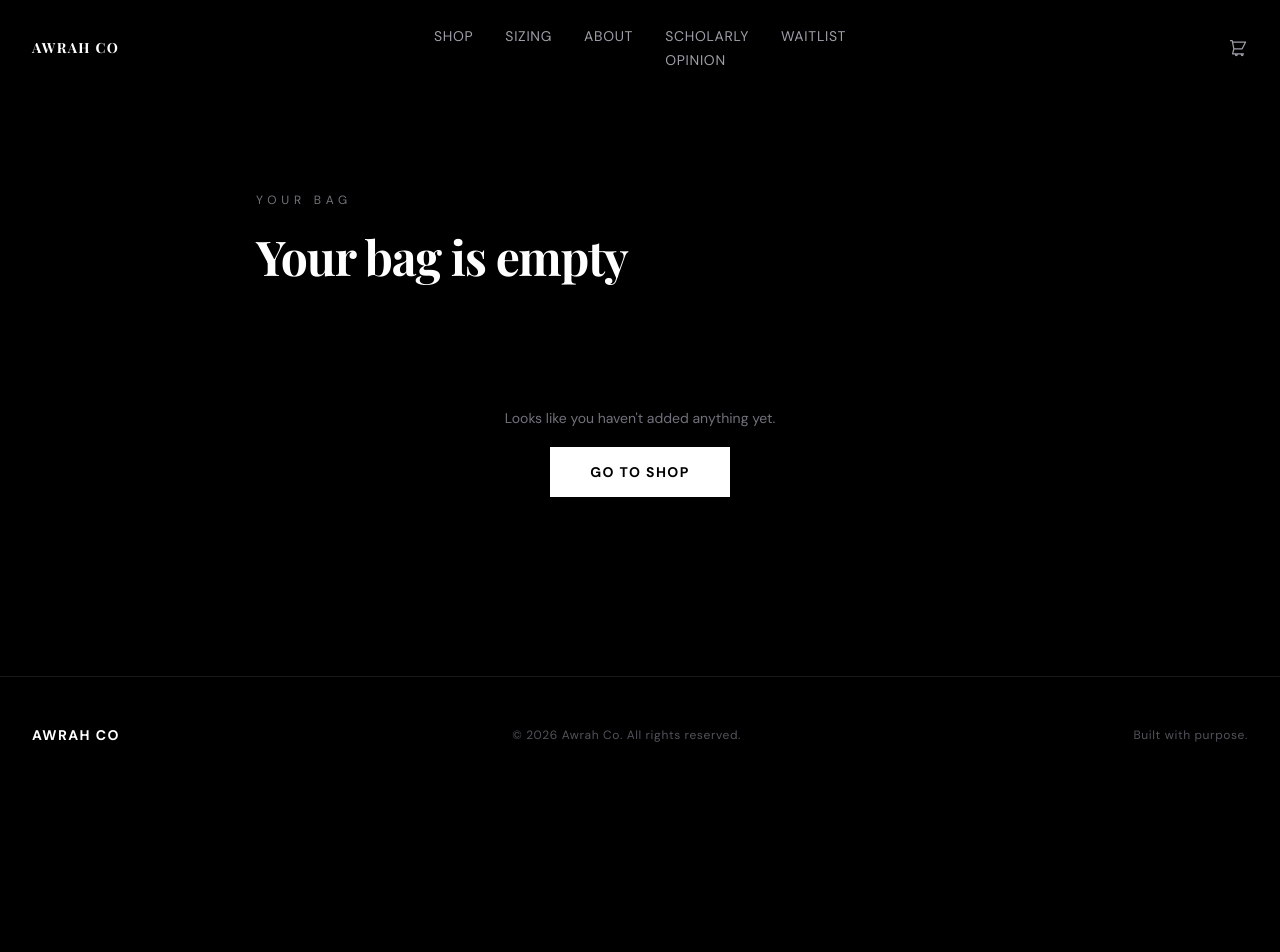
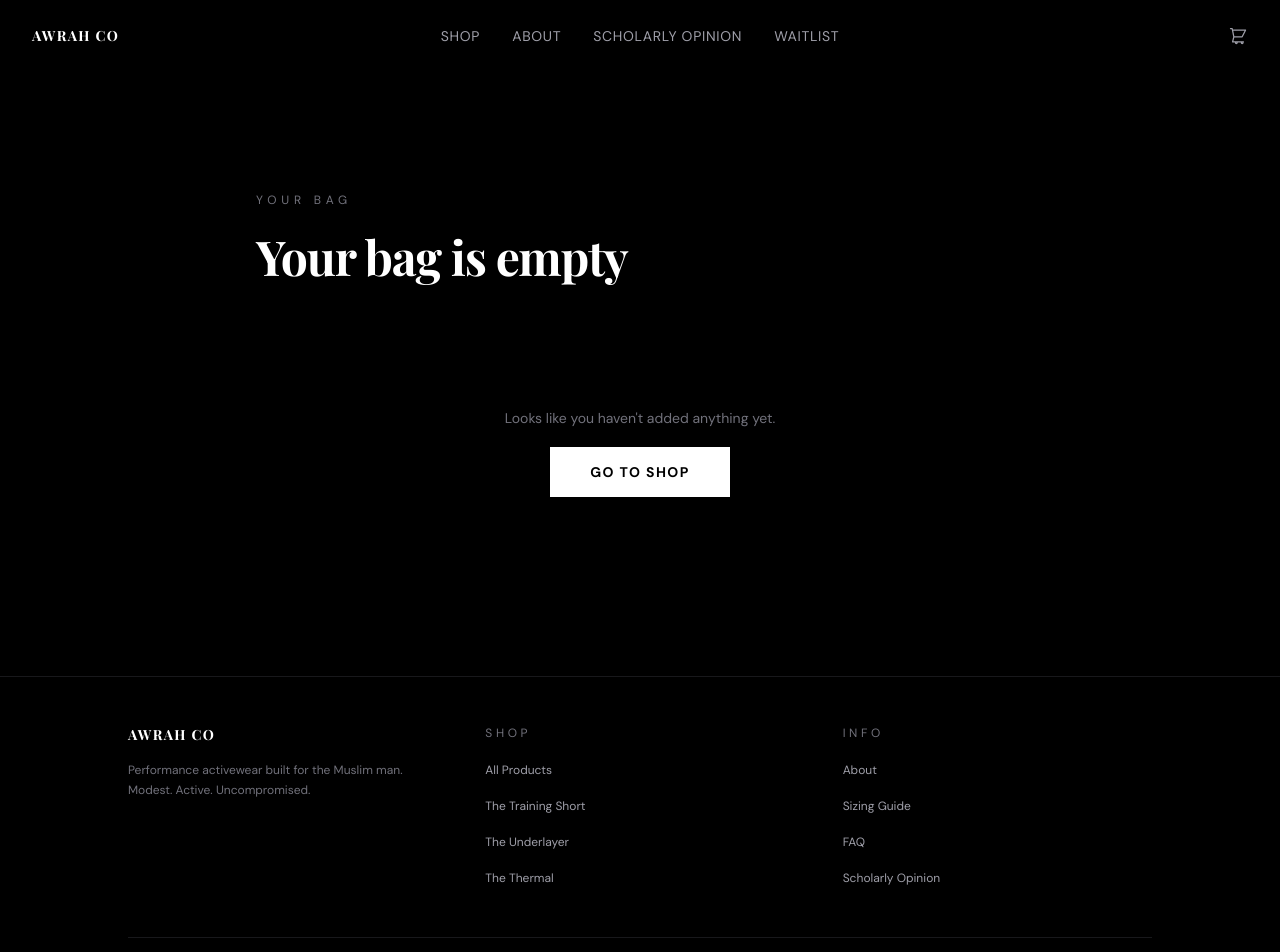
Before and after one commit to RazzleAI212/awrah-co, a Next.js app: page /cart in a window 1280 px wide. Shown: the top 952 px of the page. Before the commit the page ends 800 px from the top, so only its background shows below. Built offline with nearby package versions, Linux system fonts and the light colour scheme.

Commit message:
add FAQ Page, expand footer with product and info links, clean navbar

```diff
--- a/app/components/Footer.js
+++ b/app/components/Footer.js
@@ -1,15 +1,87 @@
+import Link from "next/link"
+
 export default function Footer() {
   return (
-      <footer className="border-t border-zinc-900 px-8 py-12 flex flex-col sm:flex-row items-center justify-between gap-4">
-        <span className="text-white text-sm font-bold tracking-widest uppercase">
+    <footer className="border-t border-zinc-900 px-8 py-12">
+      <div className="max-w-5xl mx-auto">
+        <div className="grid md:grid-cols-3 gap-12 mb-12">
+
+          {/* Brand */}
+          <div>
+            <p className="text-white text-sm font-bold tracking-widest uppercase font-serif mb-4">
               Awrah Co
-        </span>
+            </p>
+            <p className="text-zinc-500 text-xs leading-relaxed">
+              Performance activewear built for the Muslim man. Modest. Active. Uncompromised.
+            </p>
+          </div>
+
+          {/* Shop */}
+          <div>
+            <p className="text-zinc-500 text-xs tracking-[0.3em] uppercase mb-4">Shop</p>
+            <ul className="space-y-3">
+              <li>
+                <Link href="/shop" className="text-zinc-400 text-xs hover:text-white transition-colors">
+                  All Products
+                </Link>
+              </li>
+              <li>
+                <Link href="/shop/training-short" className="text-zinc-400 text-xs hover:text-white transition-colors">
+                  The Training Short
+                </Link>
+              </li>
+              <li>
+                <Link href="/shop/underlayer" className="text-zinc-400 text-xs hover:text-white transition-colors">
+                  The Underlayer
+                </Link>
+              </li>
+              <li>
+                <Link href="/shop/thermal" className="text-zinc-400 text-xs hover:text-white transition-colors">
+                  The Thermal
+                </Link>
+              </li>
+            </ul>
+          </div>
+
+          {/* Info */}
+          <div>
+            <p className="text-zinc-500 text-xs tracking-[0.3em] uppercase mb-4">Info</p>
+            <ul className="space-y-3">
+              <li>
+                <Link href="/about" className="text-zinc-400 text-xs hover:text-white transition-colors">
+                  About
+                </Link>
+              </li>
+              <li>
+                <Link href="/sizing" className="text-zinc-400 text-xs hover:text-white transition-colors">
+                  Sizing Guide
+                </Link>
+              </li>
+              <li>
+                <Link href="/faq" className="text-zinc-400 text-xs hover:text-white transition-colors">
+                  FAQ
+                </Link>
+              </li>
+              <li>
+                <Link href="/scholarly-opinion" className="text-zinc-400 text-xs hover:text-white transition-colors">
+                  Scholarly Opinion
+                </Link>
+              </li>
+            </ul>
+          </div>
+
+        </div>
+
+        {/* Bottom bar */}
+        <div className="border-t border-zinc-900 pt-8 flex flex-col sm:flex-row items-center justify-between gap-4">
           <p className="text-zinc-600 text-xs tracking-wider">
-          © 2026 Awrah Co. All rights reserved.
+            © 2025 Awrah Co. All rights reserved.
           </p>
           <p className="text-zinc-600 text-xs tracking-wider">
             Built with purpose.
           </p>
+        </div>
+      </div>
     </footer>
   )
 }
--- a/app/components/Navbar.js
+++ b/app/components/Navbar.js
@@ -29,7 +29,6 @@ export default function Navbar() {
 
   const links = [
     { label: "Shop", href: "/shop" },
-    { label: "Sizing", href: "/sizing" },
     { label: "About", href: "/about" },
     { label: "Scholarly Opinion", href: "/scholarly-opinion" },
     { label: "Waitlist", href: isHome ? "#waitlist" : "/#waitlist" },
--- /dev/null
+++ b/app/faq/page.js
@@ -0,0 +1,94 @@
+"use client"
+import { useState } from "react"
+import Navbar from "../components/Navbar"
+import Footer from "../components/Footer"
+
+const faqs = [
+  {
+    question: "What makes Awrah Co different from regular gym shorts?",
+    answer: "Awrah Co shorts are specifically designed with Muslim men in mind. Our dual layer construction means the inner layer extends to the knee, providing full awrah coverage without needing to wear separate compression tights underneath."
+  },
+  {
+    question: "What is the difference between The Training Short and The Underlayer?",
+    answer: "The Training Short is a complete 2-in-1 short with a built-in inner layer — designed specifically for sport and gym use. The Underlayer is just the inner layer on its own, designed to be worn under any shorts you already own, whether at the gym, out casually, or anywhere else."
+  },
+  {
+    question: "What is The Thermal for?",
+    answer: "The Thermal is an ankle length base layer designed for winter training. It provides full leg coverage and warmth while remaining moisture wicking and comfortable under shorts or trousers."
+  },
+  {
+    question: "What sizes do you offer?",
+    answer: "We currently offer S, M, L, XL and XXL across all products. Visit our Sizing page for a full size guide and measurement instructions."
+  },
+  {
+    question: "What fabric are the products made from?",
+    answer: "Our products are made from 87% Polyester and 13% Elastane — a lightweight, breathable, moisture wicking blend designed for performance."
+  },
+  {
+    question: "Are the products machine washable?",
+    answer: "Yes — all Awrah Co products are machine washable. We recommend washing at 30°C and avoiding tumble drying to maintain the fabric quality."
+  },
+  {
+    question: "How long does delivery take?",
+    answer: "We are currently in pre-launch. Once we launch, delivery times and shipping costs will be confirmed. Join our waitlist to be the first to know."
+  },
+  {
+    question: "Do you ship internationally?",
+    answer: "We are launching in the UK first. International shipping will be considered based on demand. Join the waitlist and let us know where you're based."
+  },
+  {
+    question: "What is your returns policy?",
+    answer: "We will offer a full returns policy on launch. Unused items in original condition can be returned within 30 days of purchase. Full details will be available at launch."
+  },
+  {
+    question: "Is Awrah Co a Muslim owned brand?",
+    answer: "Yes. Awrah Co was founded by a Muslim, for Muslim men. The entire brand is built around Islamic values of modesty and making halal activewear accessible and affordable."
+  },
+]
+
+function FAQItem({ question, answer }) {
+  const [open, setOpen] = useState(false)
+
+  return (
+    <div className="border-b border-zinc-900">
+      <button
+        onClick={() => setOpen(!open)}
+        className="w-full flex items-center justify-between py-6 text-left group cursor-pointer"
+      >
+        <p className="text-white text-sm font-bold tracking-wide pr-8 group-hover:text-zinc-300 transition-colors">
+          {question}
+        </p>
+        <span className={`text-zinc-400 text-xl transition-transform duration-300 flex-shrink-0 ${open ? "rotate-45" : ""}`}>
+          +
+        </span>
+      </button>
+      <div className={`overflow-hidden transition-all duration-500 ${open ? "max-h-96 pb-6" : "max-h-0"}`}>
+        <p className="text-zinc-500 text-sm leading-relaxed">
+          {answer}
+        </p>
+      </div>
+    </div>
+  )
+}
+
+export default function FAQ() {
+  return (
+    <main className="min-h-screen bg-black">
+      <Navbar />
+      <section className="pt-48 pb-32 px-6">
+        <div className="max-w-3xl mx-auto">
+          <p className="text-zinc-500 text-xs tracking-[0.4em] uppercase mb-6">FAQ</p>
+          <h1 className="text-white text-5xl md:text-7xl font-bold font-serif tracking-tight mb-16">
+            Questions answered.
+          </h1>
+          <div className="border-t border-zinc-900">
+            {faqs.map((faq) => (
+              <FAQItem key={faq.question} question={faq.question} answer={faq.answer} />
+            ))}
+          </div>
+        </div>
+      </section>
+      <Footer />
+    </main>
+  )
+}
```
Lines whose indentation alone changed are shown as unchanged.
